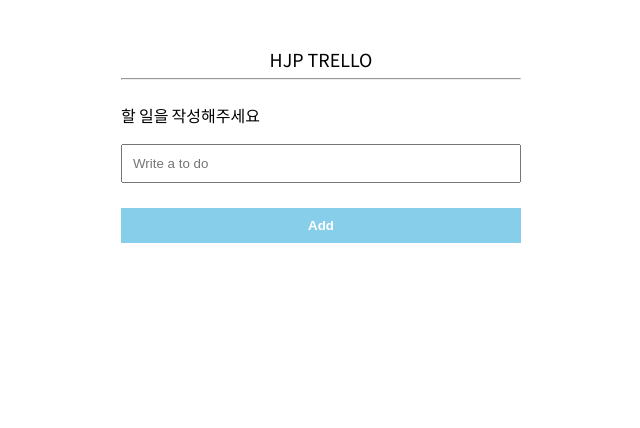
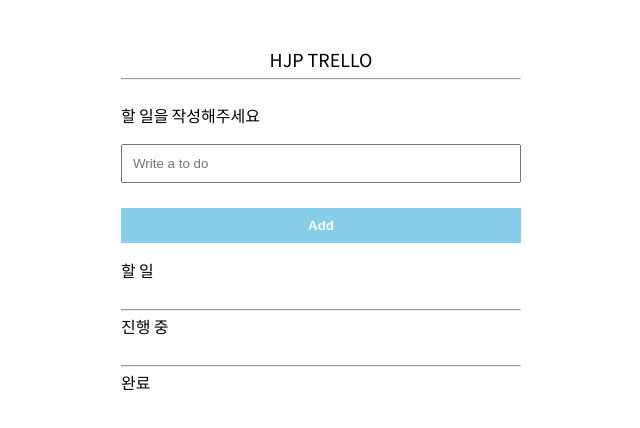
Before and after one commit to phj9020/To_do_with_recoil, a React (Create React App) app: page / in a window 1280 px wide. Shown: the top 428 px of the page, without its empty margins (319-959 px from the left). Built offline with nearby package versions, Linux system fonts and the light colour scheme.

Commit message:
[Recoil-Selector] selector applied

```diff
--- a/src/atoms.ts
+++ b/src/atoms.ts
@@ -1,4 +1,4 @@
-import { atom } from "recoil";
+import { atom, selector } from "recoil";
 
 export interface IToDo {
     id: number;
@@ -10,3 +10,17 @@
     key: "toDo",
     default: [],
 });
+
+// Selector는 atom의 output을 변형시키는 도구이다
+// toDoAtom에 변하면 selector도 함께변함
+export const toDoSelector = selector({
+    key: "toDoSelector",
+    get: ({get}) => {
+        const toDos = get(toDoAtom);
+        return [
+            toDos.filter(category => category.category === "To_Do"),
+            toDos.filter(category => category.category === "Doing"),
+            toDos.filter(category => category.category === "Done"),
+        ]
+    },
+})
--- a/src/components/ToDoList.tsx
+++ b/src/components/ToDoList.tsx
@@ -1,22 +1,35 @@
 import { useRecoilValue } from "recoil";
-import { toDoAtom } from "../atoms";
+import { toDoAtom, toDoSelector } from "../atoms";
 import CreateToDo from "./CreateToDo";
 import ToDo from "./ToDo";
 
 
 
 function ToDoList() {
-  // get only stateValue in recoil
-  const toDos = useRecoilValue(toDoAtom);
-  console.log(toDos);
+  const [toDo, doing, done] = useRecoilValue(toDoSelector);
+
   return (
     <div style={{width: "400px", margin: "50px auto"}}>
         <h1 style={{textAlign: "center", fontSize: "20px", textTransform:"uppercase"}}>HJP Trello</h1>
         <hr />
         <CreateToDo />
-        <ul style={{marginTop: "30px"}}>
-          {toDos.map((todo) => <ToDo key={todo.id} {...todo}  />)}
-        </ul>
+        <div style={{marginTop:"20px"}}>
+          <h2>할 일</h2>
+          <ul style={{marginTop: "30px"}}>
+            {toDo.map((todo) => <ToDo key={todo.id} {...todo}  />)}
+          </ul>
+          <hr/>
+          <h2>진행 중</h2>
+          <ul style={{marginTop: "30px"}}>
+            {doing.map((doing) => <ToDo key={doing.id} {...doing}  />)}
+          </ul>
+          <hr/>
+          <h2>완료</h2>
+          <ul style={{marginTop: "30px"}}>
+            {done.map((done) => <ToDo key={done.id} {...done}  />)}
+          </ul>
+        </div>
+
     </div>
   )
 }
```
